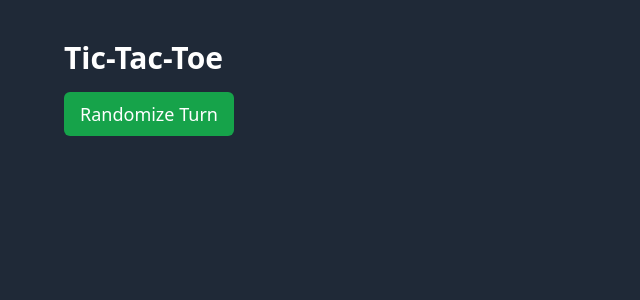
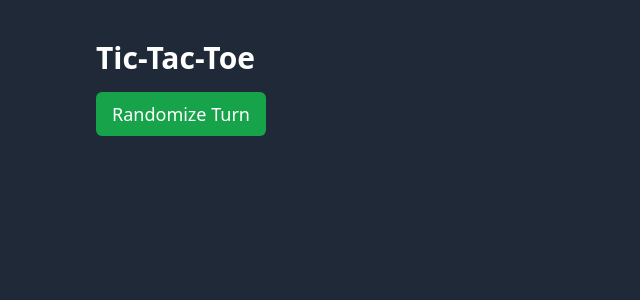
Before and after one commit to AnomolyAvery/m1-tic-tac-toe, a React (Vite) app: page / in a window 1280 px wide. Shown: the top 300 px of the page, without its empty margins (0-640 px from the left). Built offline with nearby package versions, Linux system fonts and the light colour scheme.

Commit message:
Added padding around content

```diff
--- a/src/App.tsx
+++ b/src/App.tsx
@@ -6,7 +6,7 @@
   const [count, setCount] = useState(0)
 
   return (
-    <div className="mx-auto container max-w-6xl py-10">
+    <div className="mx-auto container max-w-6xl py-10 px-4 sm:px-6 lg:px-8">
       <h1 className='text-3xl font-bold'>
         Tic-Tac-Toe
       </h1>
```
